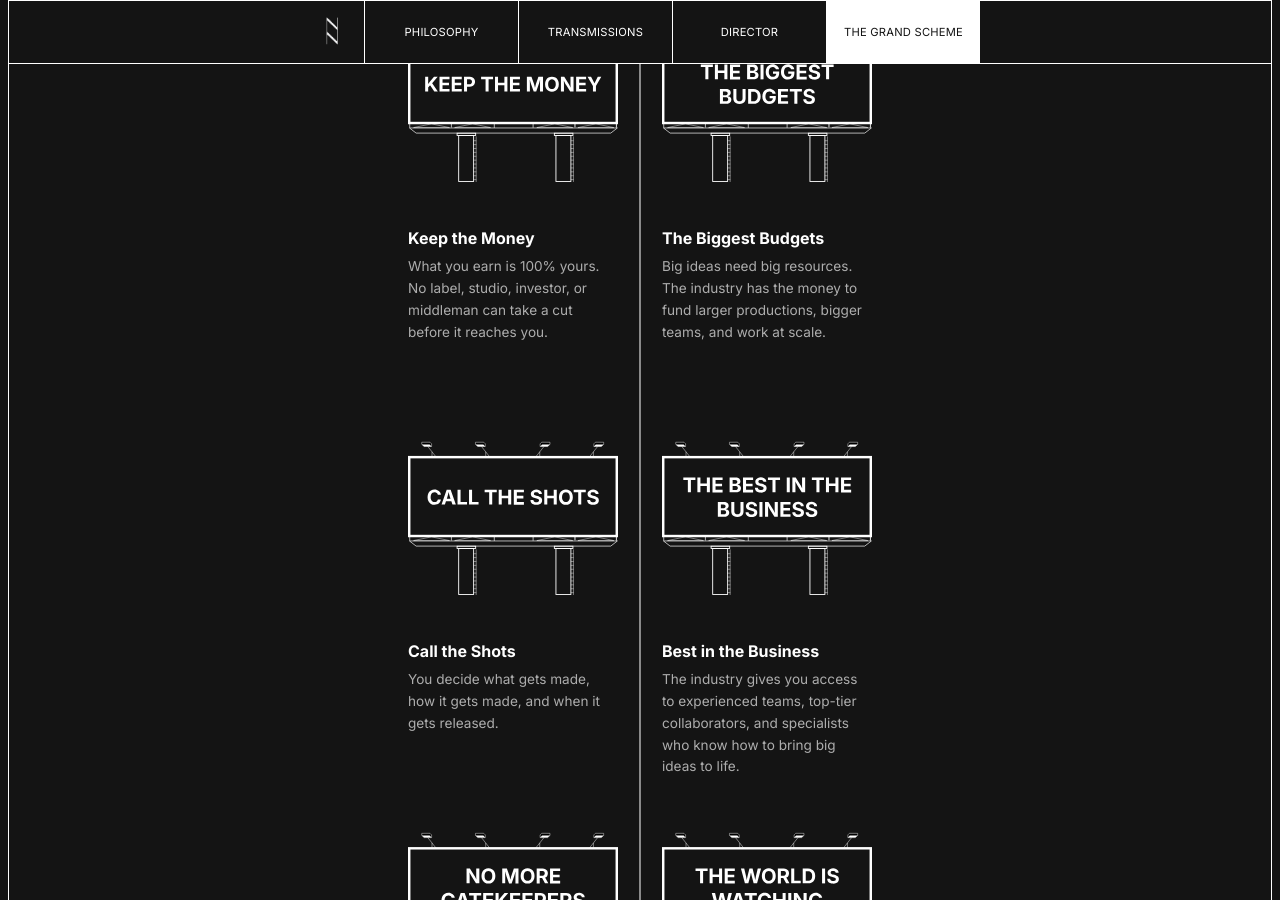
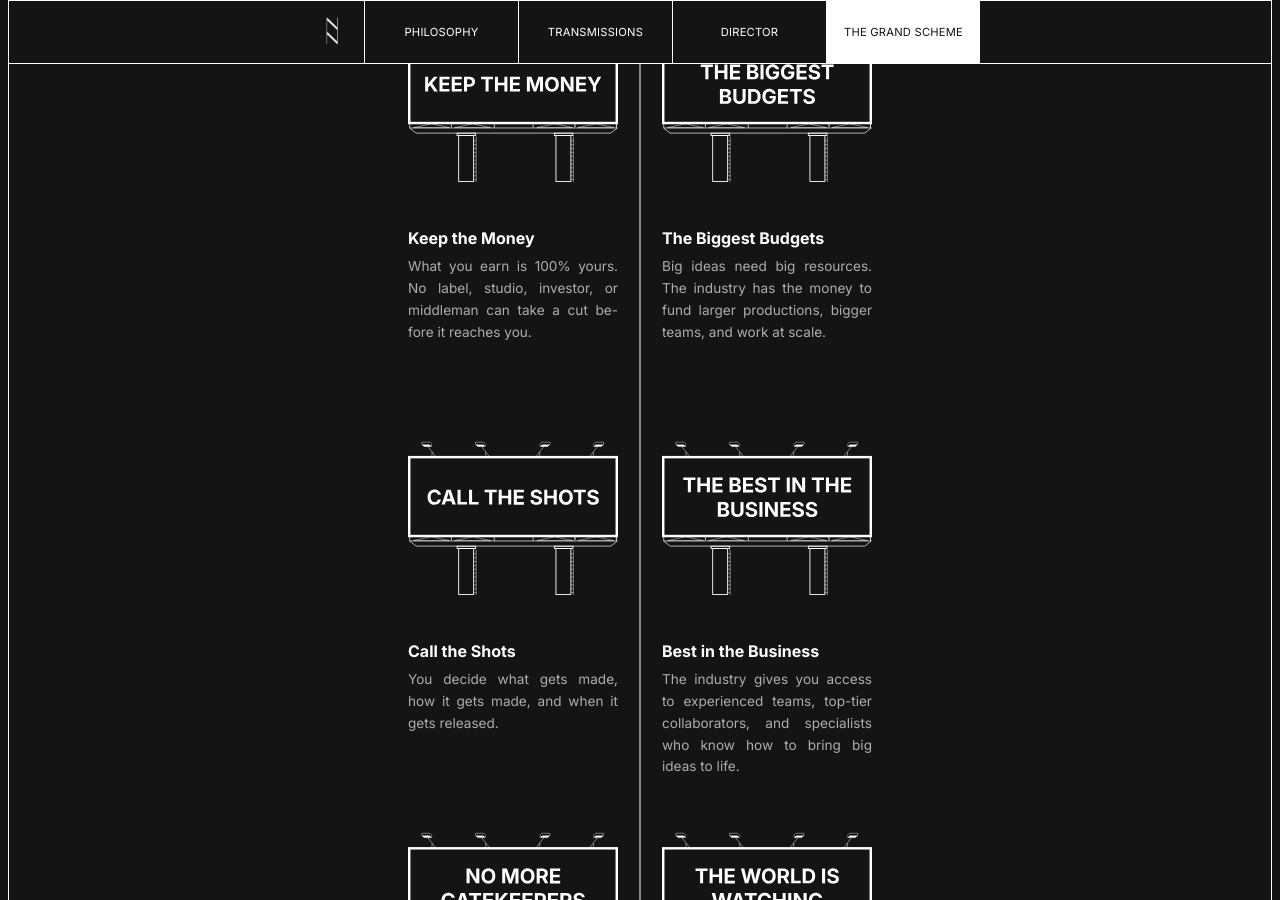
Before and after one commit to laindoe/ten-grand, a Jekyll site: the page built from index.html, in a window 1280 px wide and 900 px high, scrolled down 1290 px. Built offline with Jekyll 4.4.1, drawn with Linux system fonts in a browser that asks for light colours.

Commit message:
Revert "Left-align the billboard card copy (#201)" (#202)
This reverts commit 68ef5b556a4b34c4b7ffa07f89f83160f91195f6.

Co-authored-by: Claude <noreply@anthropic.com>

```diff
--- a/css/style.css
+++ b/css/style.css
@@ -602,16 +602,16 @@ a {
   margin-bottom: 6px;
 }
 
-/* Left aligned, not justified: at a column this narrow justification
-   opened large word gaps. hyphens: auto was only there to close them,
-   and against a ragged right edge it provably never fires (identical
-   line counts at 320 through 1600) -- a hyphen in ragged text would
-   read worse than the rag itself. text-align-last goes with justify. */
+/* Justified like newspaper body text; text-align-last keeps the
+   final (usually short) line from being stretched to the full
+   column width. */
 .billboard__body {
   font-size: clamp(0.68rem, 2.7vw, 0.85rem);
   line-height: 1.6;
   color: var(--color-text-muted);
-  text-align: left;
+  text-align: justify;
+  text-align-last: left;
+  hyphens: auto;
 }
 
 /* ---------- Shared toll ----------
```
